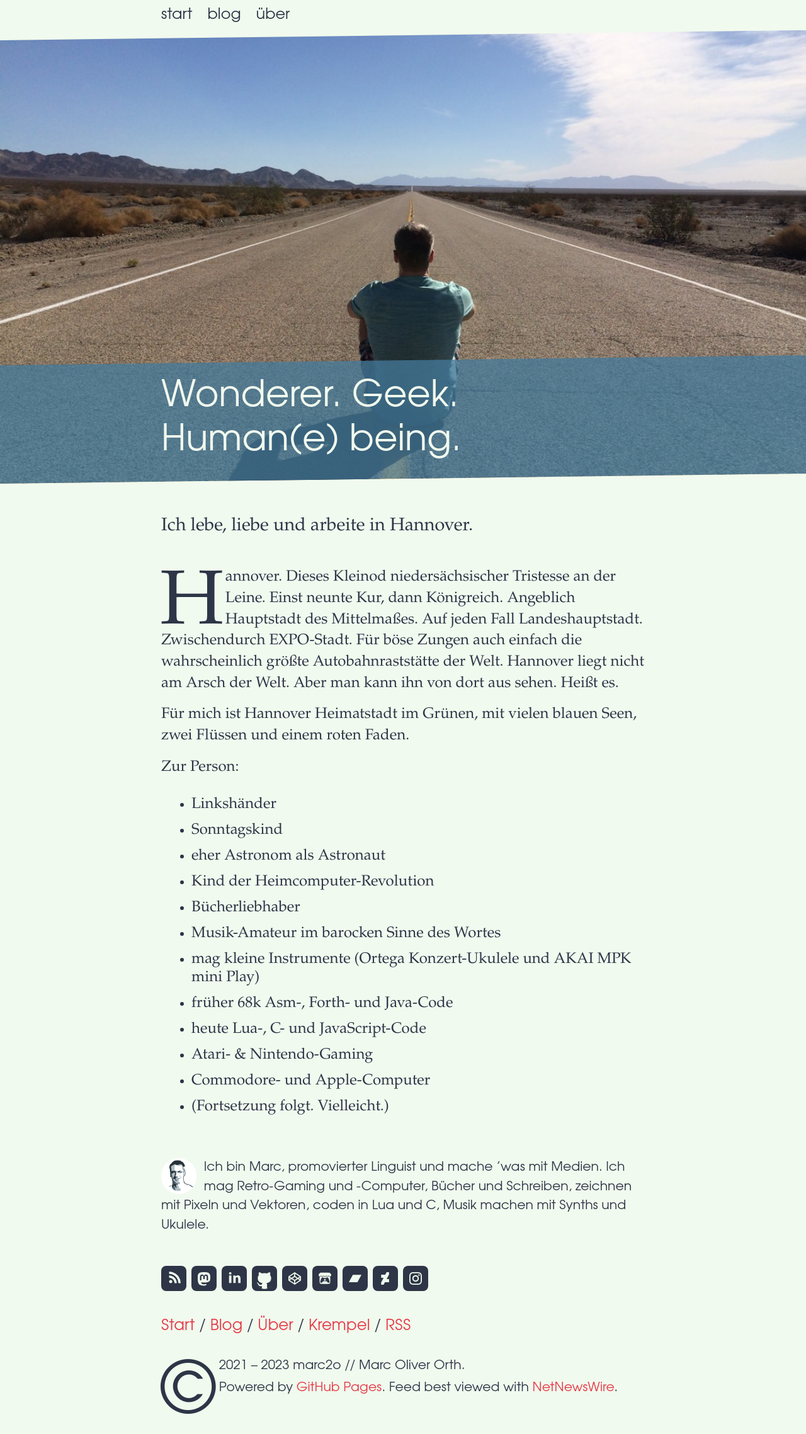
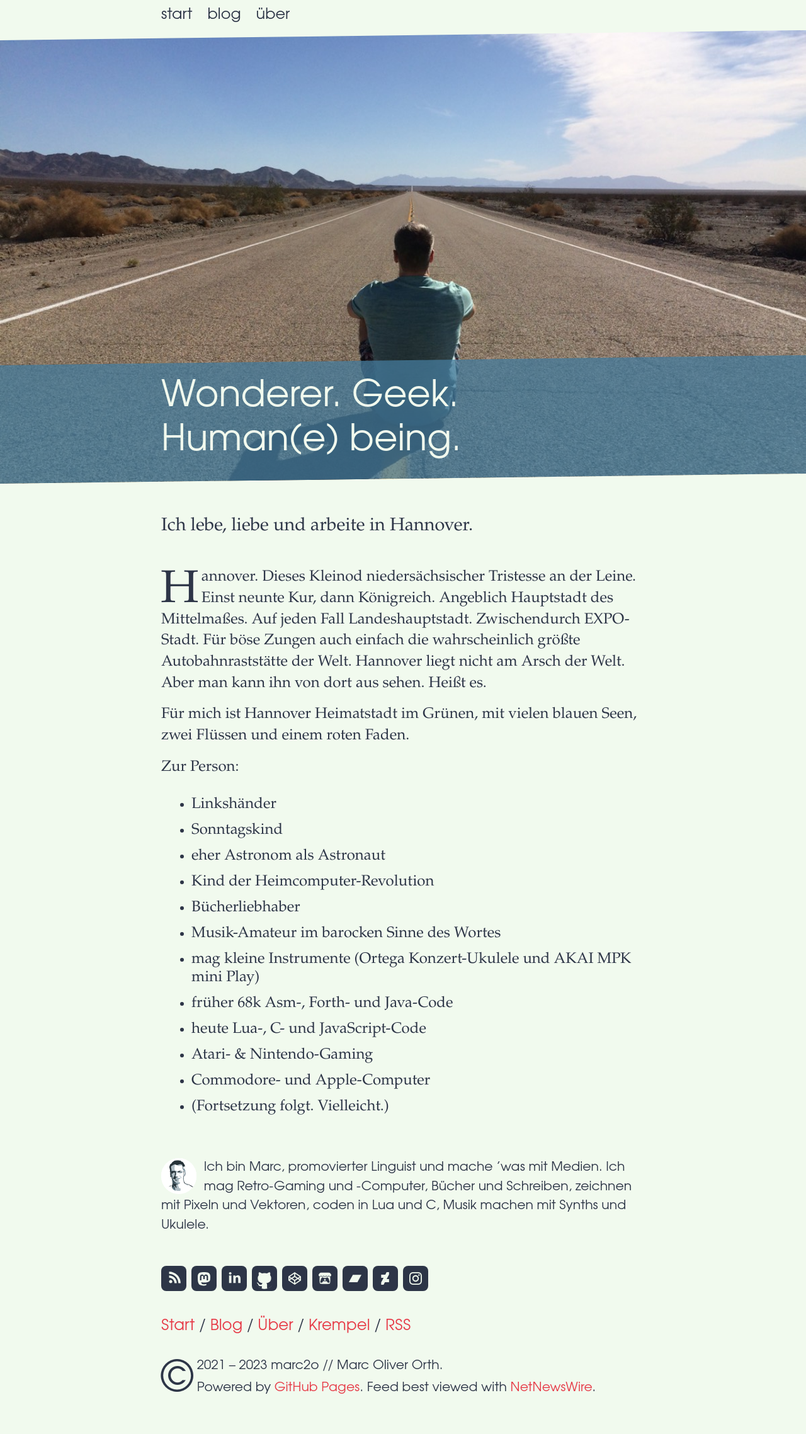
Before and after one commit to marc2o/marc2o.github.io, a Jekyll site: the page built from about.md, in a window 1280 px wide. Shown: the whole page at 63% size. Built offline with Jekyll 4.4.1, drawn with Linux system fonts in a browser that asks for light colours; after the commit the page ends 2254 px from its top, so only the background shows below that.

Commit message:
Update article.css

```diff
--- a/assets/css/article.css
+++ b/assets/css/article.css
@@ -421,7 +421,7 @@
 @supports (initial-letter: 3 3) or (-webkit-initial-letter: 3 3) {
 	article p:first-of-type+p::first-letter {
 		-webkit-initial-letter: 3 3;
-		initial-letter: 3 3;
+		initial-letter: 2 2;
 		margin-right: 0.3rem;
 		font-weight: 200;
 	}
```
